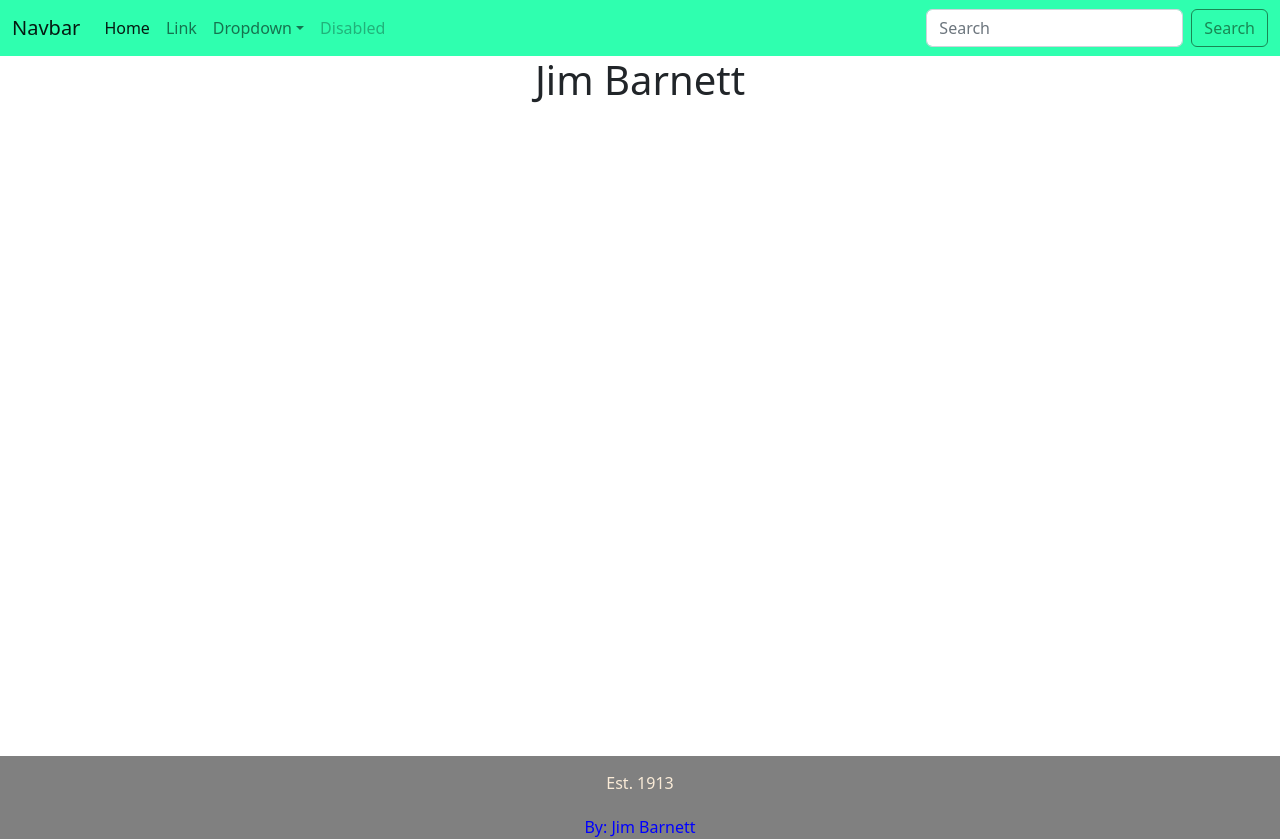
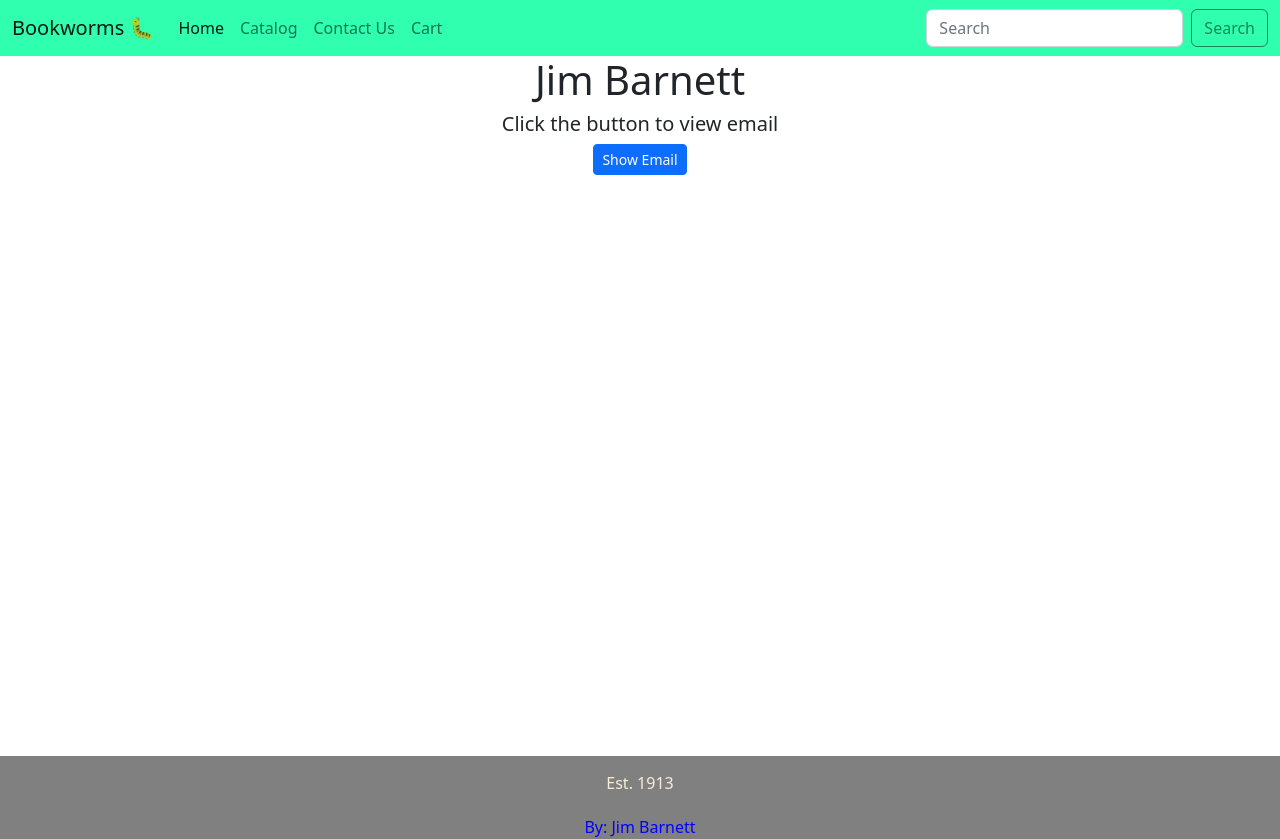
Before and after one commit to Zosimos/bookworms-store, a React (Create React App) app: page /contact in a window 1280 px wide. Built offline with nearby package versions, Linux system fonts and the light colour scheme.

Commit message:
109 class 3

```diff
--- a/src/App.js
+++ b/src/App.js
@@ -5,6 +5,7 @@ import Catalog from "./pages/catalog";
 import Home from "./pages/home";
 import Contact from "./pages/contact";
 import Cart from "./pages/cart";
+import Test from "./pages/test";
 //import bootstrap
 import "bootstrap/dist/css/bootstrap.min.css";
 import "bootstrap/dist/js/bootstrap.min.js";
@@ -24,6 +25,7 @@ function App() {
                         <Route path="/catalog" element={<Catalog />}></Route>
                         <Route path="/contact" element={<Contact />}></Route>
                         <Route path="/cart" element={<Cart />}></Route>
+                        <Route path="/test" element={<Test />}></Route>
                     </Routes>
                 </div>
                 <Footerbar />
--- a/src/components/navBar.jsx
+++ b/src/components/navBar.jsx
@@ -3,8 +3,8 @@ function NavBar() {
     return (
         <nav className="navbar navbar-expand-lg bg-body-tertiary">
             <div className="container-fluid">
-                <a className="navbar-brand" href="#">
-                    Navbar
+                <a className="navbar-brand" href="/home">
+                    Bookworms 🐛
                 </a>
                 <button
                     className="navbar-toggler"
@@ -26,17 +26,27 @@ function NavBar() {
                             <a
                                 className="nav-link active"
                                 aria-current="page"
-                                href="#"
+                                href="/home"
                             >
                                 Home
                             </a>
                         </li>
                         <li className="nav-item">
-                            <a className="nav-link" href="#">
-                                Link
+                            <a className="nav-link" href="catalog">
+                                Catalog
                             </a>
                         </li>
-                        <li className="nav-item dropdown">
+                        <li className="nav-item">
+                            <a className="nav-link" href="/contact">
+                                Contact Us
+                            </a>
+                        </li>
+                        <li className="nav-item">
+                            <a className="nav-link" href="/cart">
+                                Cart
+                            </a>
+                        </li>
+                        {/* <li className="nav-item dropdown">
                             <a
                                 className="nav-link dropdown-toggle"
                                 href="#"
@@ -44,17 +54,20 @@ function NavBar() {
                                 data-bs-toggle="dropdown"
                                 aria-expanded="false"
                             >
-                                Dropdown
+                                More
                             </a>
                             <ul className="dropdown-menu">
                                 <li>
-                                    <a className="dropdown-item" href="#">
-                                        Action
+                                    <a
+                                        className="dropdown-item"
+                                        href="/contact"
+                                    >
+                                        Contact
                                     </a>
                                 </li>
                                 <li>
                                     <a className="dropdown-item" href="#">
-                                        Another action
+                                        Cart
                                     </a>
                                 </li>
                                 <li>
@@ -69,7 +82,7 @@ function NavBar() {
                         </li>
                         <li className="nav-item">
                             <a className="nav-link disabled">Disabled</a>
-                        </li>
+                        </li> */}
                     </ul>
                     <form className="d-flex" role="search">
                         <input
--- a/src/components/product.jsx
+++ b/src/components/product.jsx
@@ -8,13 +8,17 @@ function Product(props) {
         console.log("Price Total", qty);
         setQuantity(qty);
     }
+    function getTotal() {
+        let total = props.data.price * quantity;
+        return total.toFixed(2);
+    }
     return (
         <div className="product">
             <img src={props.data.image} alt="products" />
             <h5>{props.data.title}</h5>
             <h6>{props.data.author}</h6>
             <div className="prices">
-                <label>Total:${props.data.price.toFixed(2) * quantity}</label>
+                <label>Total:${getTotal()} </label>
                 <label>Price:${props.data.price.toFixed(2)}</label>
             </div>
             <QuantityPicker onChange={addTotal} />
--- a/src/pages/contact.jsx
+++ b/src/pages/contact.jsx
@@ -1,7 +1,25 @@
+import { useState } from "react";
+
 function Contact() {
+    const [isEmailVisible, setIsEmailVisible] = useState(false);
+
+    function getEmailSection() {
+        if (isEmailVisible) {
+            return <h3>Email: Jbarnett@bookworms.com</h3>;
+        } else {
+            return <h5>Click the button to view email </h5>;
+        }
+    }
+    function toggleEmail() {
+        setIsEmailVisible(!isEmailVisible);
+    }
     return (
         <div className="contact">
             <h1>Jim Barnett</h1>
+            {getEmailSection()}
+            <button onClick={toggleEmail} className="btn btn-sm btn-primary">
+                Show Email
+            </button>
         </div>
     );
 }
--- /dev/null
+++ b/src/pages/home.css
@@ -0,0 +1,8 @@
+.home a {
+    color: green;
+    text-decoration: none;
+}
+
+.home a:hover {
+    color:blue;
+}
--- a/src/pages/home.jsx
+++ b/src/pages/home.jsx
@@ -1,3 +1,5 @@
+import "./home.css";
+
 function Home() {
     return (
         <div className="home">
@@ -6,6 +8,9 @@ function Home() {
                 alt="bookworm"
             />
             <h1>Welcome to Bookworms!</h1>
+            <h3>
+                <a href="/catalog">Click here to browse our catalog</a>
+            </h3>
         </div>
     );
 }
--- /dev/null
+++ b/src/pages/test.jsx
@@ -0,0 +1,9 @@
+function Test() {
+    return (
+        <div>
+            <h3>Just for testing</h3>
+        </div>
+    );
+}
+
+export default Test;
```
Also changed, not shown: notes.txt.
